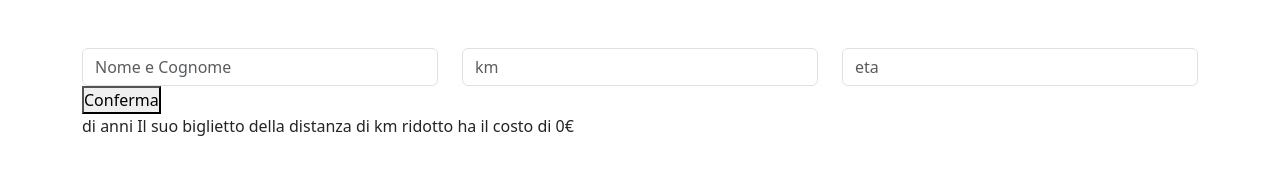
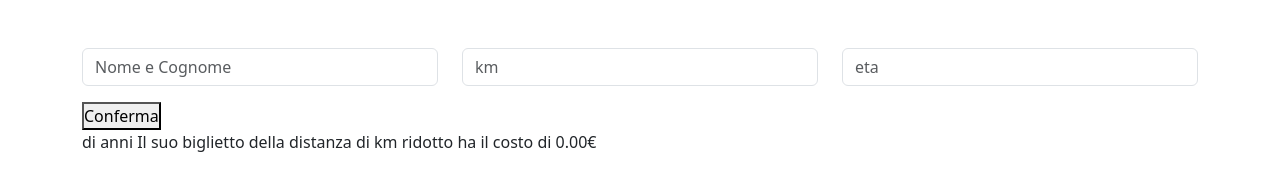
Before and after one commit to AimanFadil/js-biglietto-treno-form, a plain HTML site: page index.html in a window 1280 px wide. Both pictures are taken after a click on the button "Conferma". Drawn offline with nearby package versions, Linux system fonts and the light colour scheme.

Commit message:
push di controllo

```diff
--- a/index.html
+++ b/index.html
@@ -20,7 +20,7 @@
                 <input type="text" id="eta" name="eta" placeholder="eta" class="form-control">
             </div>
         </div>
-        <button class="button">Conferma</button>
+        <button class="button mt-3">Conferma</button>
         <div class="button btn-success "></div>
         <span id="resume"></span>
         <span id="price"></span>&euro;
--- a/js/script.js
+++ b/js/script.js
@@ -25,7 +25,7 @@ button.addEventListener('click', function(){
         document.getElementById(`resume`).innerText = ` ${nome} di anni ${eta} Il suo biglietto della distanza di ${km}km standard ha il costo di`
     }
 
-    totale.toFixed(2);
+    totale = totale.toFixed(2);
     document.getElementById(`price`).innerHTML = totale;
     console.log(totale)
 
```
